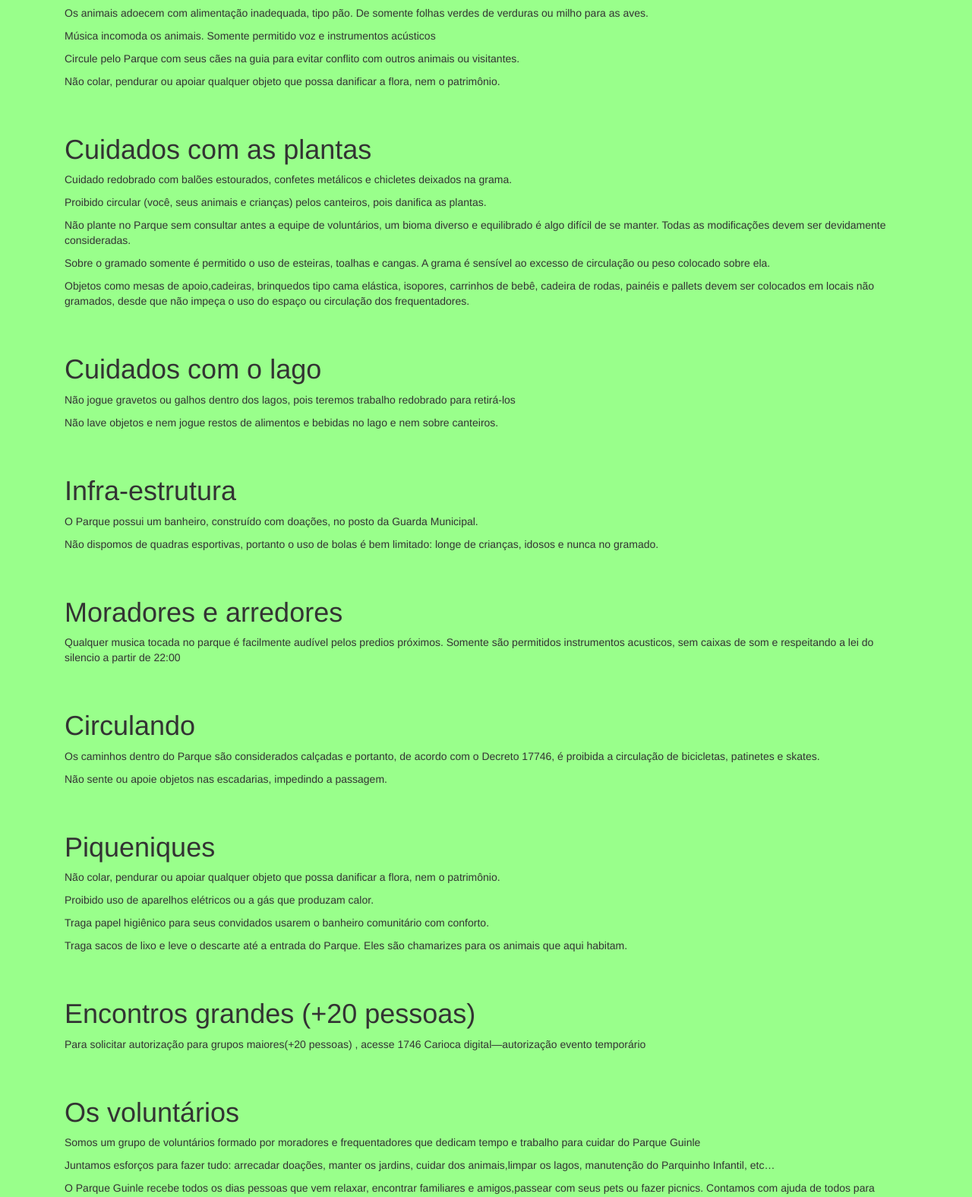
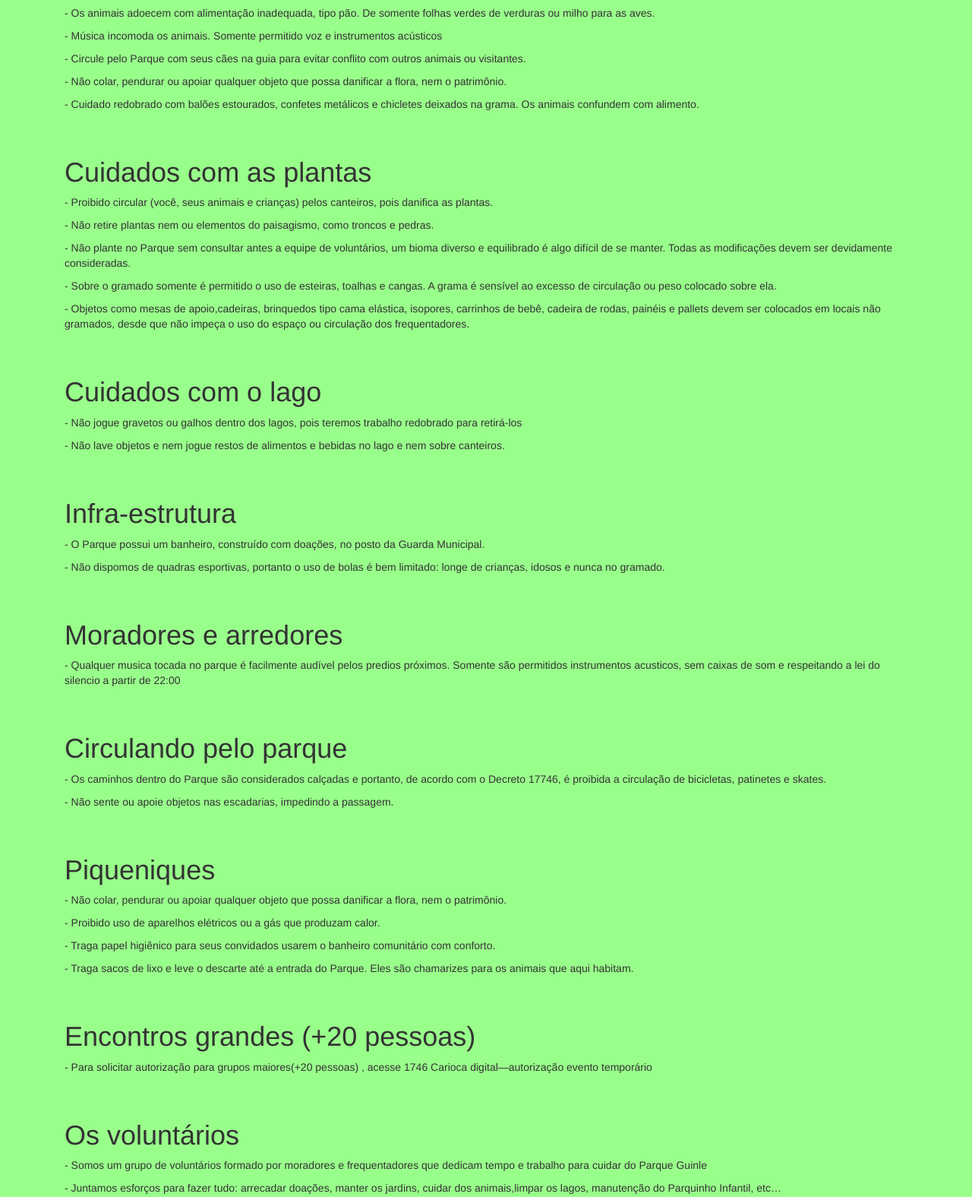
Before and after one commit to parqueguinle/parqueguinle.github.io, a plain HTML site: page indexConvivio.html in a window 1280 px wide. Shown: the part 569-2144 px from the top of the page at 76% size. Drawn offline with nearby package versions, Linux system fonts and the light colour scheme; a web font is replaced by a local one.

Commit message:
atualização fauna
-novos animais
-reformulação convivio

```diff
--- a/indexConvivio.html
+++ b/indexConvivio.html
@@ -79,6 +79,7 @@
             <button class="btn btn-default filter-button" data-filter="Convivencia">Convivencia</button>
 			<button class="btn btn-default filter-button" data-filter="Piqueniques">Piqueniques</button>
 			<button class="btn btn-default filter-button" data-filter="Voluntarios">Voluntarios</button>
+			<button class="btn btn-default filter-button" data-filter="all">Tudo</button>
         </div>
 	</br>
 
@@ -87,67 +88,64 @@
 
             <div class="gallery_product col-lg-12 filter Natureza">
 				<h1>Cuidados com os animais</h1>
-				<p>Os animais adoecem com alimentação inadequada, tipo pão. De somente folhas verdes de verduras ou milho para as aves.</p>
-				<p>Música incomoda os animais. Somente permitido voz e instrumentos acústicos</p>
-				<p>Circule pelo Parque com seus cães na guia para evitar conflito com outros animais ou visitantes.</p>
-				<p>Não colar, pendurar ou apoiar qualquer objeto que possa danificar a flora, nem o patrimônio.</p>
+				<p>- Os animais adoecem com alimentação inadequada, tipo pão. De somente folhas verdes de verduras ou milho para as aves.</p>
+				<p>- Música incomoda os animais. Somente permitido voz e instrumentos acústicos</p>
+				<p>- Circule pelo Parque com seus cães na guia para evitar conflito com outros animais ou visitantes.</p>
+				<p>- Não colar, pendurar ou apoiar qualquer objeto que possa danificar a flora, nem o patrimônio.</p>
+				<p>- Cuidado redobrado com balões estourados, confetes metálicos e chicletes deixados na grama. Os animais confundem com alimento.</p>
 			</div>
 
 
 			<div class="gallery_product col-lg-12 filter Natureza">
 				<h1>Cuidados com as plantas</h1>
-				<p>Cuidado redobrado com balões estourados, confetes metálicos e chicletes deixados na grama.</p>
-				<p>Proibido circular (você, seus animais e crianças) pelos canteiros, pois danifica as plantas.</p>
-				<p>Não plante no Parque sem consultar antes a equipe de voluntários, um bioma diverso e equilibrado é algo difícil de se manter. Todas as modificações devem ser devidamente consideradas.</p>
-				<p>Sobre o gramado somente é permitido o uso de esteiras, toalhas e cangas. A grama é sensível ao excesso de circulação ou peso colocado sobre ela.</p>
-				<p>Objetos como mesas de apoio,cadeiras, brinquedos tipo cama elástica, isopores, carrinhos de bebê, cadeira de rodas, painéis e pallets devem ser colocados em locais não gramados, desde que não impeça o uso do espaço ou circulação dos frequentadores.</p>
+				<p>- Proibido circular (você, seus animais e crianças) pelos canteiros, pois danifica as plantas.</p>
+				<p>- Não retire plantas nem ou elementos do paisagismo, como troncos e pedras.</p>
+				<p>- Não plante no Parque sem consultar antes a equipe de voluntários, um bioma diverso e equilibrado é algo difícil de se manter. Todas as modificações devem ser devidamente consideradas.</p>
+				<p>- Sobre o gramado somente é permitido o uso de esteiras, toalhas e cangas. A grama é sensível ao excesso de circulação ou peso colocado sobre ela.</p>
+				<p>- Objetos como mesas de apoio,cadeiras, brinquedos tipo cama elástica, isopores, carrinhos de bebê, cadeira de rodas, painéis e pallets devem ser colocados em locais não gramados, desde que não impeça o uso do espaço ou circulação dos frequentadores.</p>
 			</div>
 
             <div class="gallery_product col-lg-12 filter Natureza">
 				<h1>Cuidados com o lago</h1>
-					<p>Não jogue gravetos ou galhos dentro dos lagos, pois teremos trabalho redobrado para retirá-los</p>
-					<p>Não lave objetos e nem jogue restos de alimentos e bebidas no lago e nem sobre canteiros.</p>
+					<p>- Não jogue gravetos ou galhos dentro dos lagos, pois teremos trabalho redobrado para retirá-los</p>
+					<p>- Não lave objetos e nem jogue restos de alimentos e bebidas no lago e nem sobre canteiros.</p>
 			</div>
 
 		<div class="gallery_product col-lg-12 filter Convivencia">
 			<h1>Infra-estrutura</h1>
-				<p>O Parque possui um banheiro, construído com doações, no posto da Guarda Municipal.</p>
-				<p>Não dispomos de quadras esportivas, portanto o uso de bolas é bem limitado: longe de crianças, idosos e nunca no gramado.</p>
+				<p>- O Parque possui um banheiro, construído com doações, no posto da Guarda Municipal.</p>
+				<p>- Não dispomos de quadras esportivas, portanto o uso de bolas é bem limitado: longe de crianças, idosos e nunca no gramado.</p>
 		</div>
 
 		<div class="gallery_product col-lg-12 filter Convivencia">
 			<h1>Moradores e arredores</h1>
-				<p>Qualquer musica tocada no parque é facilmente audível pelos predios próximos. Somente são permitidos instrumentos acusticos, sem caixas de som e respeitando a lei do silencio a partir de 22:00</p>
+				<p>- Qualquer musica tocada no parque é facilmente audível pelos predios próximos. Somente são permitidos instrumentos acusticos, sem caixas de som e respeitando a lei do silencio a partir de 22:00</p>
 			</div>
 
 		<div class="gallery_product col-lg-12 filter Convivencia">
-			<h1>Circulando</h1>
-			<p>Os caminhos dentro do Parque são considerados calçadas e portanto, de acordo com o Decreto 17746, é proibida a circulação de bicicletas, patinetes e skates. </p>
-			<p>Não sente ou apoie objetos nas escadarias, impedindo a passagem.</p>
+			<h1>Circulando pelo parque</h1>
+			<p>- Os caminhos dentro do Parque são considerados calçadas e portanto, de acordo com o Decreto 17746, é proibida a circulação de bicicletas, patinetes e skates. </p>
+			<p>- Não sente ou apoie objetos nas escadarias, impedindo a passagem.</p>
 		</div>
 
 		<div class="gallery_product col-lg-12 filter Piqueniques">
 			<h1>Piqueniques</h1>
-			<p>Não colar, pendurar ou apoiar qualquer objeto que possa danificar a flora, nem o patrimônio.</p>
-			<p>Proibido uso de aparelhos elétricos ou a gás que produzam calor.</p>
-			<p>Traga papel higiênico para seus convidados usarem o banheiro comunitário com conforto.</p>
-			<p>Traga sacos de lixo e leve o descarte até a entrada do Parque. Eles são chamarizes para os animais que aqui habitam.</p>
+			<p>- Não colar, pendurar ou apoiar qualquer objeto que possa danificar a flora, nem o patrimônio.</p>
+			<p>- Proibido uso de aparelhos elétricos ou a gás que produzam calor.</p>
+			<p>- Traga papel higiênico para seus convidados usarem o banheiro comunitário com conforto.</p>
+			<p>- Traga sacos de lixo e leve o descarte até a entrada do Parque. Eles são chamarizes para os animais que aqui habitam.</p>
 		</div>
 
 		<div class="gallery_product col-lg-12 filter Piqueniques">
 			<h1>Encontros grandes (+20 pessoas)</h1>
-			<p>Para solicitar autorização para grupos maiores(+20 pessoas) , acesse
-				1746 Carioca digital—autorização evento temporário</p>
+			<p>- Para solicitar autorização para grupos maiores(+20 pessoas) , acesse 1746 Carioca digital—autorização evento temporário</p>
 		</div>
 
 		<div class="gallery_product col-lg-12 filter Voluntarios">
 			<h1>Os voluntários</h1>
-			<p>Somos um grupo de voluntários formado por moradores e frequentadores que dedicam  tempo e  trabalho para cuidar do Parque Guinle</p>
-			<p>Juntamos esforços para fazer tudo: arrecadar doações, manter os jardins, cuidar dos animais,limpar os lagos, manutenção do Parquinho Infantil, etc…</p>
-			<p>O Parque Guinle recebe todos os dias pessoas que vem relaxar, encontrar familiares e amigos,passear com seus pets ou fazer picnics.
-				Contamos com ajuda de todos para observância destas normas pois elas garantem um ambiente saudável, organizado e limpo para todos.
-				Agradecemos seu apoio e desejamos que suas visitas sejam sempre agradáveis.
-				</p>
+			<p>- Somos um grupo de voluntários formado por moradores e frequentadores que dedicam  tempo e  trabalho para cuidar do Parque Guinle</p>
+			<p>- Juntamos esforços para fazer tudo: arrecadar doações, manter os jardins, cuidar dos animais,limpar os lagos, manutenção do Parquinho Infantil, etc…</p>
+			<p>- O Parque Guinle recebe todos os dias pessoas que vem relaxar, encontrar familiares e amigos,passear com seus pets ou fazer picnics. Contamos com ajuda de todos para observância destas normas pois elas garantem um ambiente saudável, organizado e limpo para todos. Agradecemos seu apoio e desejamos que suas visitas sejam sempre agradáveis.</p>
 		</div>
 
 
```
Also changed, not shown: indexConviviox.html (deleted, +0 -126 lines), indexFauna.html (+36 -2 lines), indexFlora.html (+1 -1 lines), img/365/cascudo.jpg (added), img/365/gaviao.jpg (added), img/365/patinho.jpg (added), img/365/plati.jpg (added), img/365/tartaruga.jpg (added), img/365/traira.jpg (added), img/IMG_3801.jpg (added), img/PHOTO-2020-09-10-10-49-25 (2).jpg (added), img/cascudo.jpg (added), img/gaviao.jpg (added), img/patinho.jpg (added), 2 more files, 1 other file.
